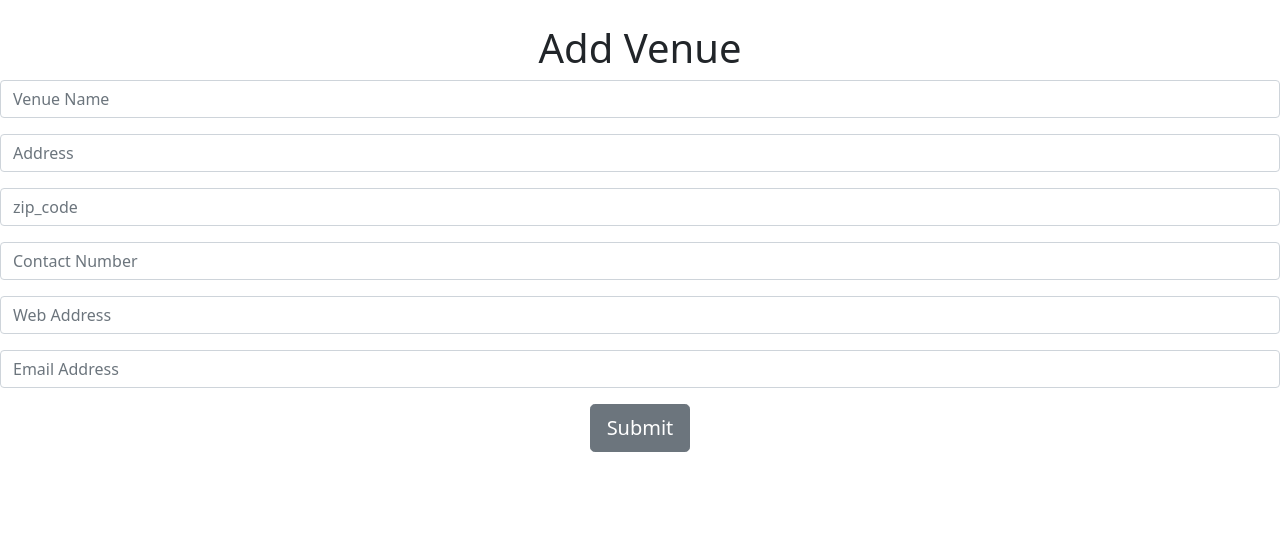
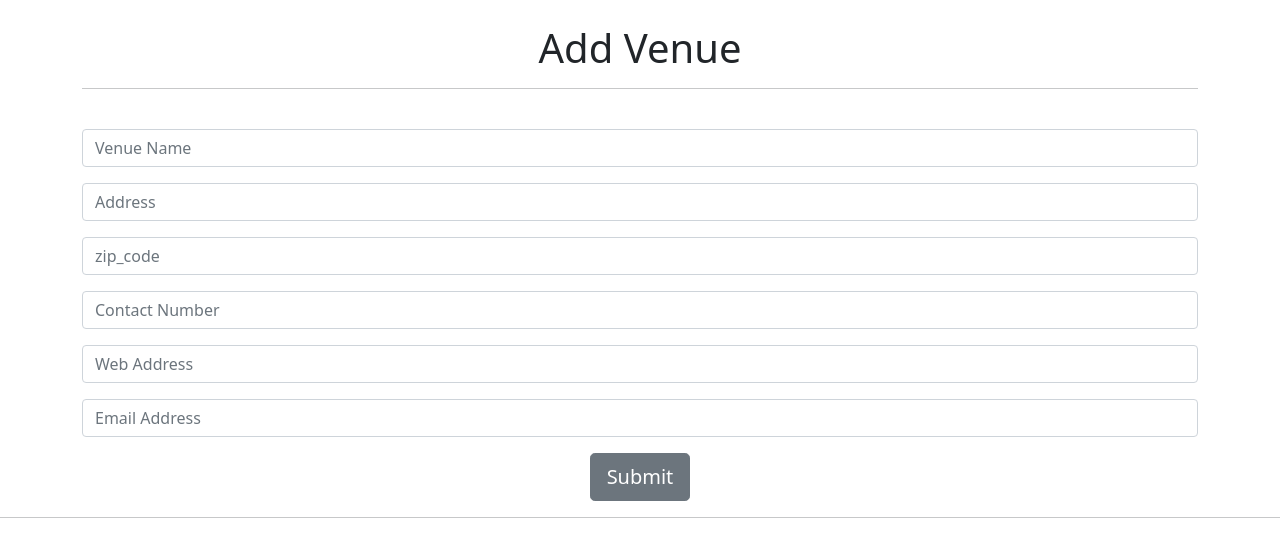
Before and after one commit to SayiaFelix/MyClub, a Django app: page /venue in a window 1280 px wide. Shown: the part 56-613 px from the top of the page. Run offline with Django 4.2, Linux system fonts and the light colour scheme.

```diff
--- a/events/templates/events/venue.html
+++ b/events/templates/events/venue.html
@@ -1,8 +1,13 @@
 {% extends 'events/base.html' %}
 
+
  {%block content%}
+
+<div class="container">
     <center>
     <h1>Add Venue </h1>
+    <hr>
+    <br>
     {%if submitted %}
     Your Venue was submitted Successfully!!!!!!
     <br>
@@ -16,4 +21,5 @@ Your Venue was submitted Successfully!!!!!!
 
     {% endif %}
     </center>
+</div><hr>
  {% endblock %}
```
Lines whose indentation alone changed are shown as unchanged.
